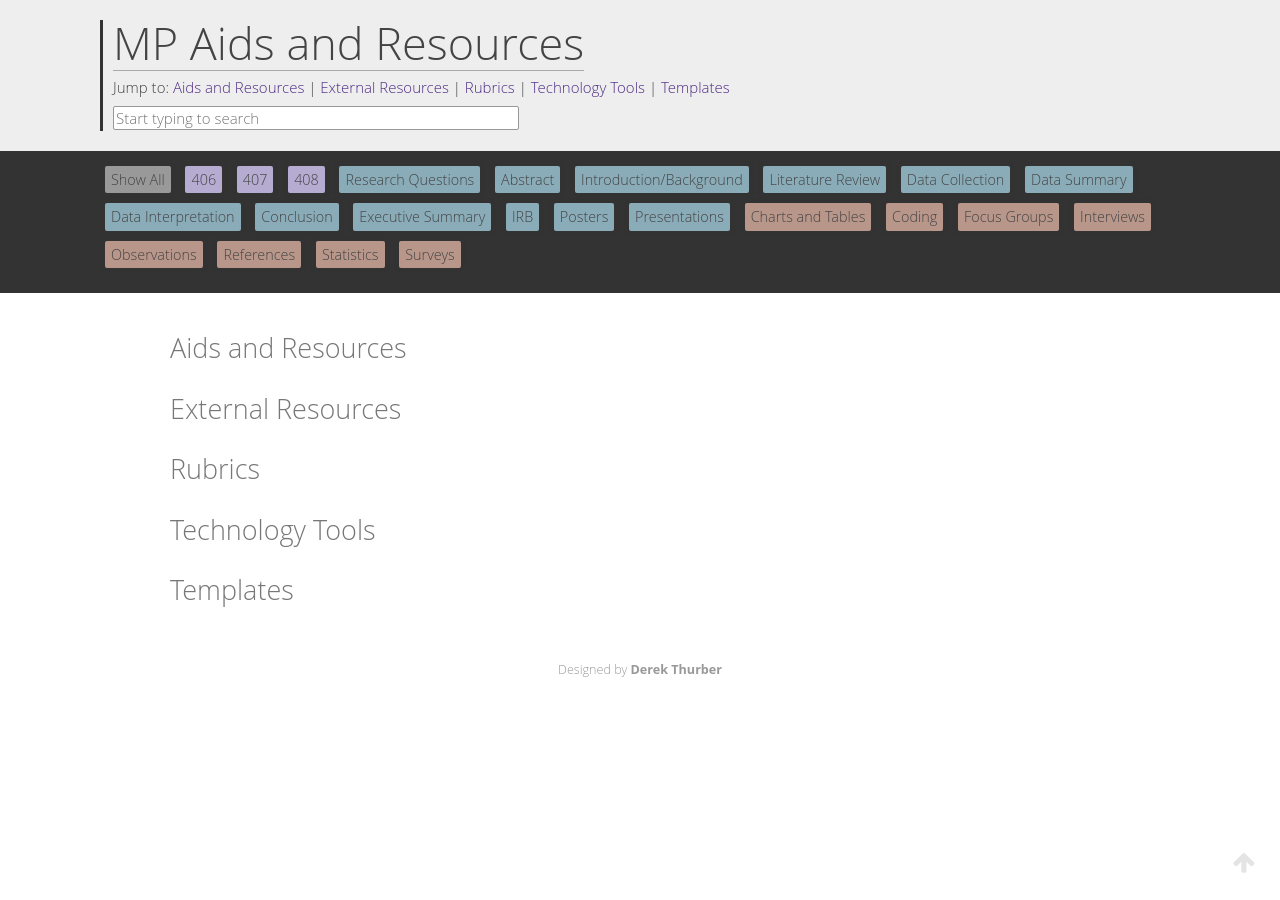
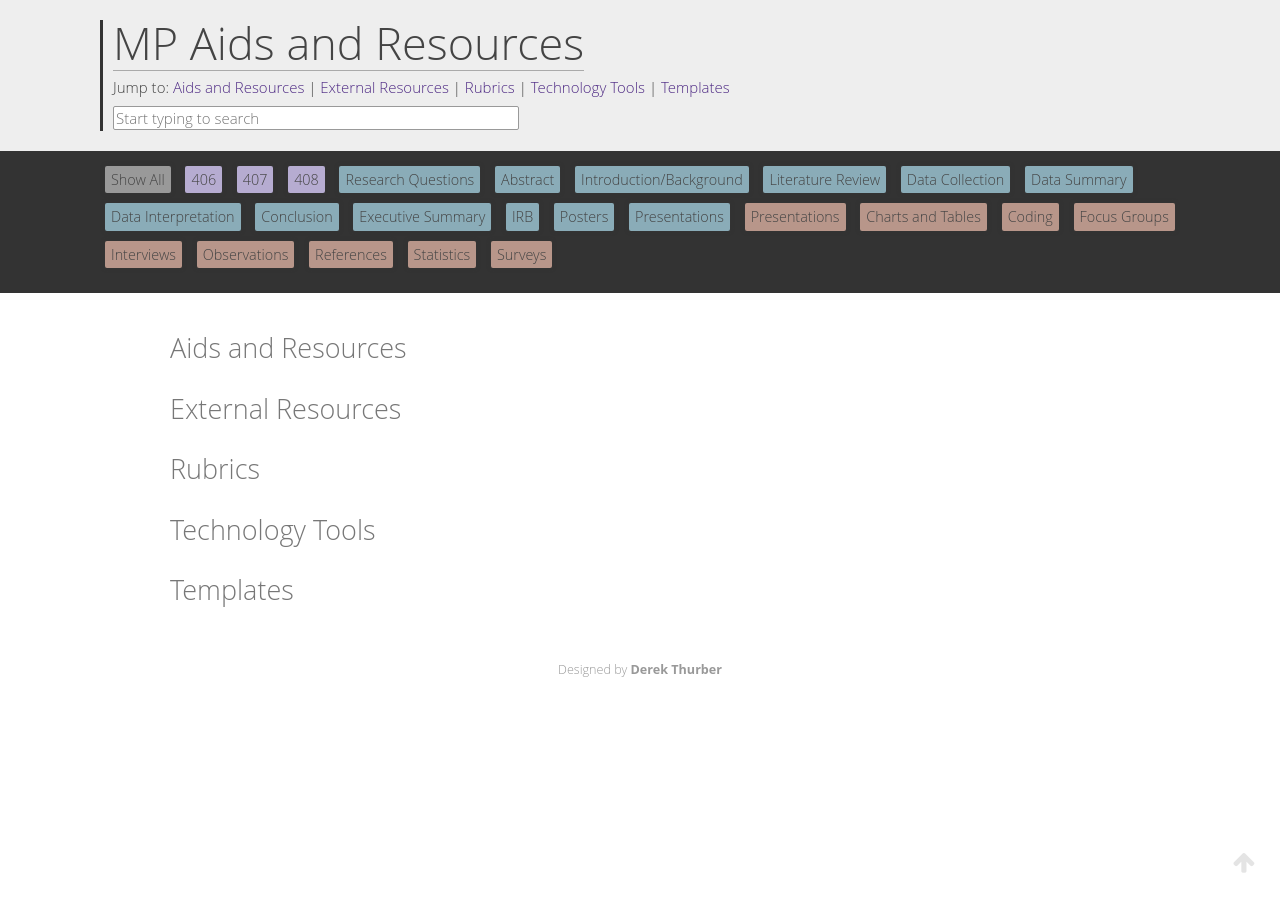
Before and after one commit to dwthurber/mshe-tech-tools, a Jekyll site: the page built from index.html, in a window 1280 px wide. Built offline with Jekyll 4.4.1, drawn with Linux system fonts in a browser that asks for light colours; nearby versions of some CDN libraries.

Commit message:
Updated '/index.html' via CloudCannon

```diff
--- a/index.html
+++ b/index.html
@@ -318,6 +318,7 @@
                 <div class="filter mp-filter" data-filter=".irb">IRB</div>
                 <div class="filter mp-filter" data-filter=".posters">Posters</div>
                 <div class="filter mp-filter" data-filter=".presentations">Presentations</div>
+                <div class="filter type-filter" data-filter=".artifactanalysis">Presentations</div>
                 <div class="filter type-filter" data-filter=".chartsandtables">Charts and Tables</div>
                 <div class="filter type-filter" data-filter=".coding">Coding</div>
                 <div class="filter type-filter" data-filter=".focusgroups">Focus Groups</div>
```
